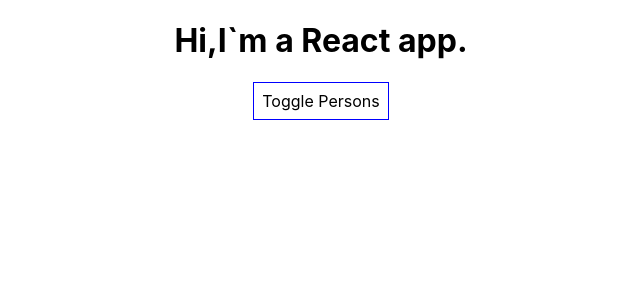
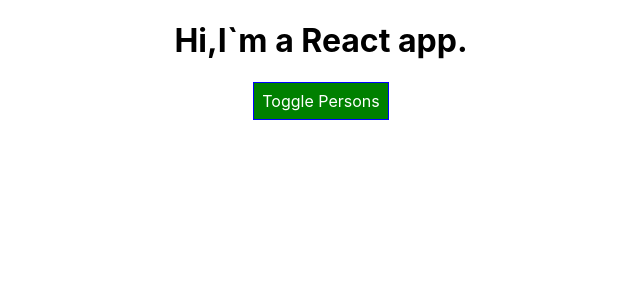
Before and after one commit to msm69/react-complete-guide, a React (Create React App) app: page / in a window 1280 px wide. Shown: the top 300 px of the page, without its empty margins (319-959 px from the left). Built offline with nearby package versions, Linux system fonts and the light colour scheme.

Commit message:
ボタンのスタイルを動的に変更するよう修正。

```diff
--- a/src/App.js
+++ b/src/App.js
@@ -12,7 +12,8 @@
   const [showPersons, setShowPersons] = useState(false);
 
   const style = {
-    backgroundColor: "white",
+    backgroundColor: "green",
+    color: "white",
     font: "inherit",
     border: "1px solid blue",
     padding: "8px",
@@ -27,7 +28,7 @@
     const targetPerson = { ...persons[personIndex] };
     targetPerson.name = event.target.value;
 
-    const newPersons = [...persons]
+    const newPersons = [...persons];
     newPersons[personIndex] = targetPerson;
 
     setPersons(newPersons);
@@ -46,6 +47,7 @@
 
   let personsData = null;
   if (showPersons) {
+    style.backgroundColor = "red";
     personsData = (
       <div>
         {persons.map((person, index) => {
```
